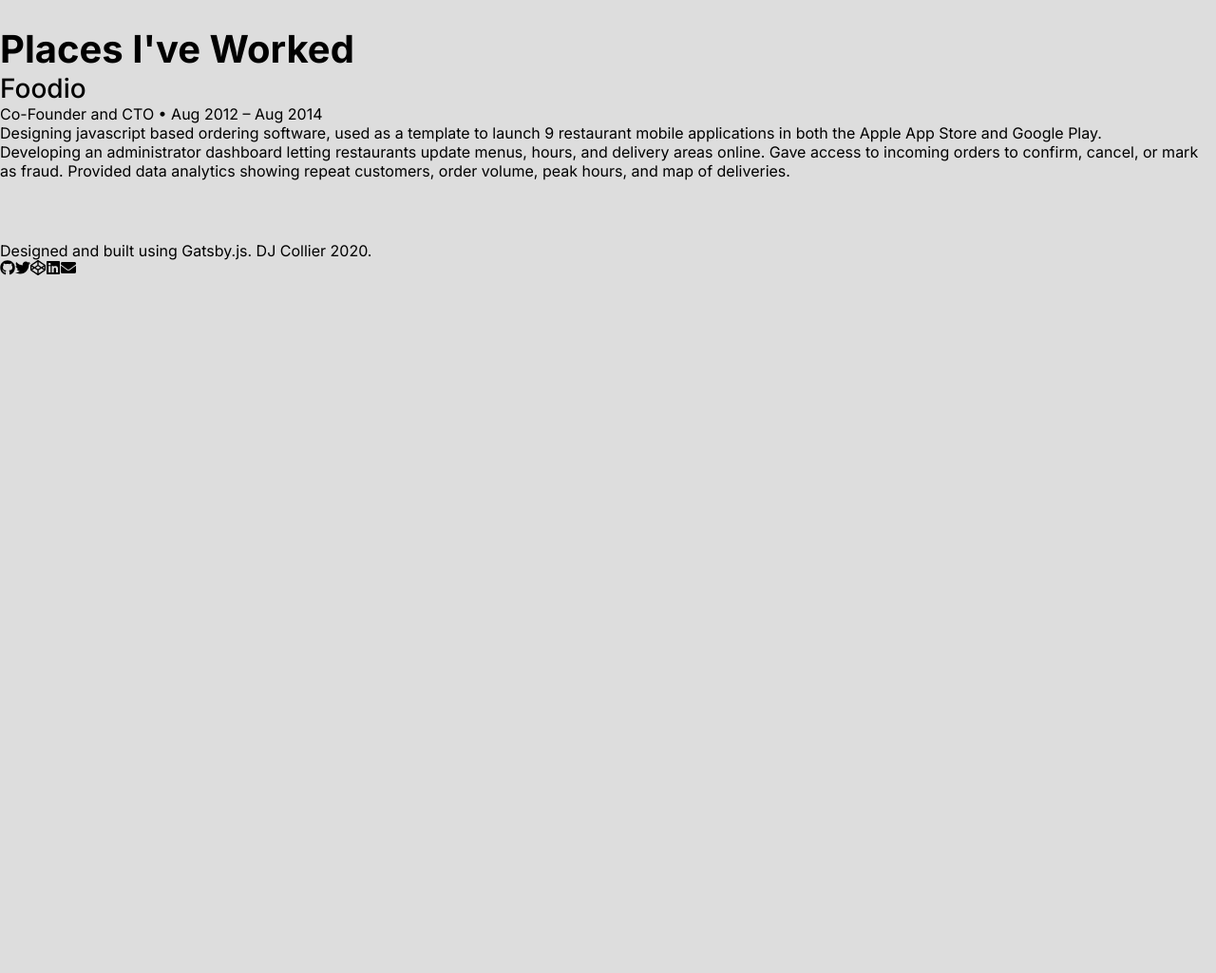
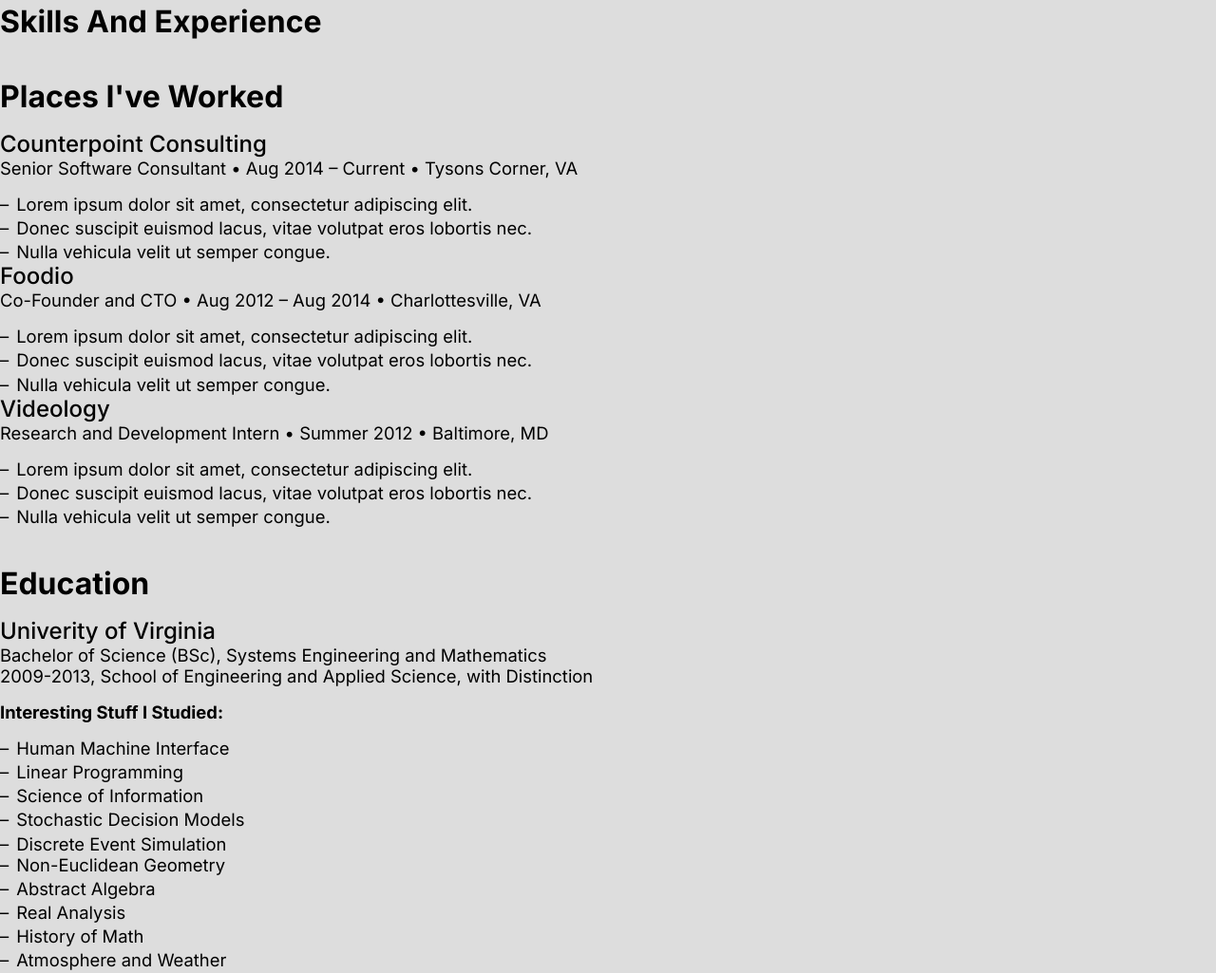
Before and after one commit to collier/collier.github.io, a Gatsby site: page /about in a window 1280 px wide. Shown: the part 390-1415 px from the top of the page at 95% size. Before the commit the page ends 800 px from the top, so only its background shows below. Built offline with nearby package versions, Linux system fonts and the light colour scheme; Gatsby itself is replaced by a stand-in of ours.

Commit message:
Adding content to about page

```diff
--- a/gatsby-browser.js
+++ b/gatsby-browser.js
@@ -1,2 +1,3 @@
 import 'typeface-inter';
+import './src/styles/reset.css';
 import './src/styles/global.css';
--- a/package.json
+++ b/package.json
@@ -19,9 +19,11 @@
   },
   "homepage": "https://github.com/collier/collier.github.io#readme",
   "dependencies": {
+    "classnames": "^2.2.6",
     "gatsby": "^2.20.8",
     "gatsby-plugin-react-css-modules": "^2.2.1",
     "prettier": "1.19.1",
+    "prop-types": "^15.7.2",
     "react": "^16.12.0",
     "react-dom": "^16.12.0",
     "react-icons": "^3.9.0",
--- /dev/null
+++ b/src/components/DashList/DashList.js
@@ -0,0 +1,14 @@
+import React from 'react';
+import classnames from 'classnames';
+
+const DashList = ({ items, className }) => (
+  <ul className={classnames('dash-list', className)}>
+    {items.map((item, i) => (
+      <li className="dash-item" key={i}>
+        {item}
+      </li>
+    ))}
+  </ul>
+);
+
+export default DashList;
--- /dev/null
+++ b/src/components/DashList/index.js
@@ -0,0 +1 @@
+export { default } from './DashList';
--- a/src/components/Navbar/Navbar.module.css
+++ b/src/components/Navbar/Navbar.module.css
@@ -20,3 +20,7 @@
 .link:not(:first-child) {
   margin-left: 1.5rem;
 }
+
+.link:not(:last-child) {
+  margin-bottom: initial;
+}
--- /dev/null
+++ b/src/components/WorkList/WorkList.js
@@ -0,0 +1,68 @@
+import React from 'react';
+
+import DashList from '../DashList';
+
+import './WorkList.module.css';
+
+const workItems = [
+  {
+    company: 'Counterpoint Consulting',
+    title: 'Senior Software Consultant',
+    timeframe: 'Aug 2014 – Current',
+    location: 'Tysons Corner, VA',
+    bullets: [
+      'Lorem ipsum dolor sit amet, consectetur adipiscing elit.',
+      'Donec suscipit euismod lacus, vitae volutpat eros lobortis nec.',
+      'Nulla vehicula velit ut semper congue.'
+    ]
+  },
+  {
+    company: 'Foodio',
+    title: 'Co-Founder and CTO',
+    timeframe: 'Aug 2012 – Aug 2014',
+    location: 'Charlottesville, VA',
+    bullets: [
+      'Lorem ipsum dolor sit amet, consectetur adipiscing elit.',
+      'Donec suscipit euismod lacus, vitae volutpat eros lobortis nec.',
+      'Nulla vehicula velit ut semper congue.'
+    ]
+  },
+  {
+    company: 'Videology',
+    title: 'Research and Development Intern',
+    timeframe: 'Summer 2012',
+    location: 'Baltimore, MD',
+    bullets: [
+      'Lorem ipsum dolor sit amet, consectetur adipiscing elit.',
+      'Donec suscipit euismod lacus, vitae volutpat eros lobortis nec.',
+      'Nulla vehicula velit ut semper congue.'
+    ]
+  }
+];
+
+const WorkItem = ({ company, title, timeframe, location, bullets }) => (
+  <div styleName="work-item">
+    <h3>{company}</h3>
+    <p className="subtext">
+      {title} • {timeframe} • {location}
+    </p>
+    <DashList items={bullets} />
+  </div>
+);
+
+const WorkList = () => (
+  <>
+    {workItems.map((workItem, i) => (
+      <WorkItem
+        company={workItem.company}
+        title={workItem.title}
+        timeframe={workItem.timeframe}
+        location={workItem.location}
+        bullets={workItem.bullets}
+        key={i}
+      />
+    ))}
+  </>
+);
+
+export default WorkList;
--- /dev/null
+++ b/src/components/WorkList/WorkList.module.css
@@ -0,0 +1,3 @@
+.work-item {
+  margin-bottom: 2rem;
+}
--- /dev/null
+++ b/src/components/WorkList/index.js
@@ -0,0 +1 @@
+export { default } from './WorkList';
--- a/src/pages/about.js
+++ b/src/pages/about.js
@@ -1,6 +1,10 @@
 import React from 'react';
 
 import Layout from '../components/Layout';
+import WorkList from '../components/WorkList';
+import DashList from '../components/DashList';
+
+import styles from '../styles/about.module.css';
 
 export default () => (
   <Layout>
@@ -28,22 +32,42 @@
       </section>
       <section>
         <h2>Places I've Worked</h2>
-        <h3>Foodio</h3>
-        <p>Co-Founder and CTO • Aug 2012 – Aug 2014</p>
-        <ul>
-          <li>
-            Designing javascript based ordering software, used as a template to
-            launch 9 restaurant mobile applications in both the Apple App Store
-            and Google Play.
-          </li>
-          <li>
-            Developing an administrator dashboard letting restaurants update
-            menus, hours, and delivery areas online. Gave access to incoming
-            orders to confirm, cancel, or mark as fraud. Provided data analytics
-            showing repeat customers, order volume, peak hours, and map of
-            deliveries.
-          </li>
-        </ul>
+        <WorkList />
+      </section>
+      <section>
+        <h2>Education</h2>
+        <h3>Univerity of Virginia</h3>
+        <p className="m-n">
+          Bachelor of Science (BSc), Systems Engineering and Mathematics
+        </p>
+        <p className="subtext">
+          2009-2013, School of Engineering and Applied Science, with Distinction
+        </p>
+        <p>
+          <b>Interesting Stuff I Studied:</b>
+        </p>
+        <div styleName="styles.coursework">
+          <DashList
+            className={styles.courseList}
+            items={[
+              'Human Machine Interface',
+              'Linear Programming',
+              'Science of Information',
+              'Stochastic Decision Models',
+              'Discrete Event Simulation'
+            ]}
+          />
+          <DashList
+            className={styles.courseList}
+            items={[
+              'Non-Euclidean Geometry',
+              'Abstract Algebra',
+              'Real Analysis',
+              'History of Math',
+              'Atmosphere and Weather'
+            ]}
+          />
+        </div>
       </section>
     </main>
   </Layout>
--- /dev/null
+++ b/src/styles/about.module.css
@@ -0,0 +1,7 @@
+.coursework {
+  display: flex;
+}
+
+.course-list {
+  margin-right: 1rem;
+}
--- a/src/styles/global.css
+++ b/src/styles/global.css
@@ -11,36 +11,10 @@
     --color-bg: #232834;
     --color-footer-bg: #1f2430;
     --color-text: #e7e7e7;
+    --color-gray-text: #afafbf;
     --color-link-text: #73d0ff;
     --color-link-hover: #fcf5c7;
   }
-}
-
-html,
-body,
-p,
-ol,
-ul,
-li,
-dl,
-dt,
-dd,
-blockquote,
-figure,
-fieldset,
-legend,
-textarea,
-pre,
-iframe,
-hr,
-h1,
-h2,
-h3,
-h4,
-h5,
-h6 {
-  margin: 0;
-  padding: 0;
 }
 
 html {
@@ -69,26 +43,19 @@
   text-decoration: none;
 }
 
-h1,
-h2,
-h3,
-h4,
-h5,
-h6 {
-  margin: 0;
-}
-
 h1 {
   font-size: 3.5rem;
+  margin-bottom: 1rem;
 }
 
 h2 {
-  font-size: 2.5rem;
+  font-size: 2rem;
+  margin-bottom: 1rem;
 }
 
 h3 {
   font-weight: 500;
-  font-size: 1.75rem;
+  font-size: 1.5rem;
 }
 
 section {
@@ -98,3 +65,40 @@
 main {
   margin-bottom: 4rem;
 }
+
+li:not(:last-child) {
+  margin-bottom: 0.2rem;
+}
+
+p,
+li,
+b,
+i {
+  font-size: 1.15rem;
+}
+
+p {
+  margin-bottom: 1rem;
+}
+
+.subtext {
+  color: var(--color-gray-text);
+}
+
+.dash-list {
+  list-style: none;
+}
+
+.dash-item {
+  display: flex;
+}
+
+.dash-item:before {
+  content: '–';
+  display: inline-block;
+  margin-right: 0.5rem;
+}
+
+.m-n {
+  margin: 0;
+}
--- /dev/null
+++ b/src/styles/reset.css
@@ -0,0 +1,35 @@
+html,
+body,
+p,
+ol,
+ul,
+li,
+dl,
+dt,
+dd,
+blockquote,
+figure,
+fieldset,
+legend,
+textarea,
+pre,
+iframe,
+hr,
+h1,
+h2,
+h3,
+h4,
+h5,
+h6 {
+  margin: 0;
+  padding: 0;
+}
+
+h1,
+h2,
+h3,
+h4,
+h5,
+h6 {
+  margin: 0;
+}
```
Also changed, not shown: 1 other file.
